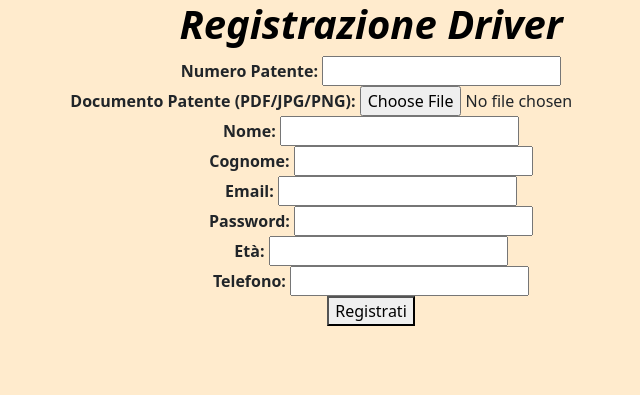
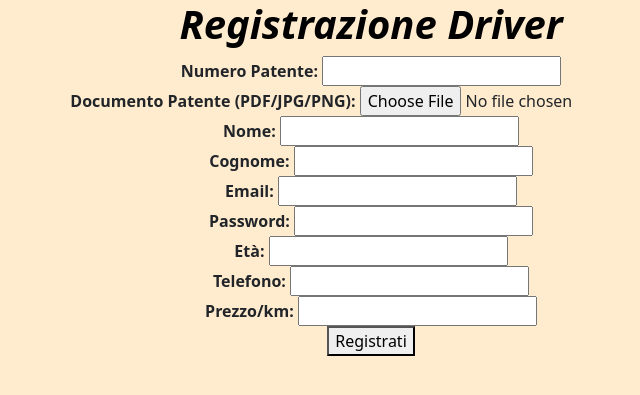
Before and after one commit to ITTPascal-2526-5L/pascal-carsharing-ghineagianniniguidazzi, a Flask app: page /registration_driver in a window 1280 px wide. Shown: the top 395 px of the page, without its empty margins (269-909 px from the left). Run offline with Flask 3, Linux system fonts and the light colour scheme.

Commit message:
Sistemazione imperfezioni tra i dati

```diff
--- a/app/routes/registration.py
+++ b/app/routes/registration.py
@@ -15,7 +15,7 @@ def registration_driver():
             'telefono': request.form.get('telefono'),
             'eta': request.form.get('eta'),
             'email': request.form.get('email'),
-            '€/km': request.form.get('€/km')
+            '€/km': request.form.get('prezzo')
         }
 
         # Percorso relativo alla cartella 'data'
--- a/app/templates/driver.html
+++ b/app/templates/driver.html
@@ -10,13 +10,14 @@
   <h1>Registrazione Driver</h1>
   <form action="/registration_driver" method="post" enctype="multipart/form-data">
     <label>Numero Patente: <input type="text" name="patente" required></label><br>
-     <label>Documento Patente (PDF/JPG/PNG): <input type="file" name="patente_file" accept=".pdf,.jpg,.jpeg,.png" required></label><br>
+    <label>Documento Patente (PDF/JPG/PNG): <input type="file" name="patente_file" accept=".pdf,.jpg,.jpeg,.png" required></label><br>
     <label>Nome: <input type="text" name="nome" required></label><br>
     <label>Cognome: <input type="text" name="cognome" required></label><br>
     <label>Email: <input type="email" name="email" required></label><br>
     <label>Password: <input type="password" name="password" required></label><br>
     <label>Età: <input type="number" name="eta" min="18" required></label><br>
     <label>Telefono: <input type="tel" name="telefono" required></label><br>
+    <label>Prezzo/km: <input type="number" name="prezzo" required></label><br>
     <button type="submit">Registrati</button>
   </form>
 </body>
```
